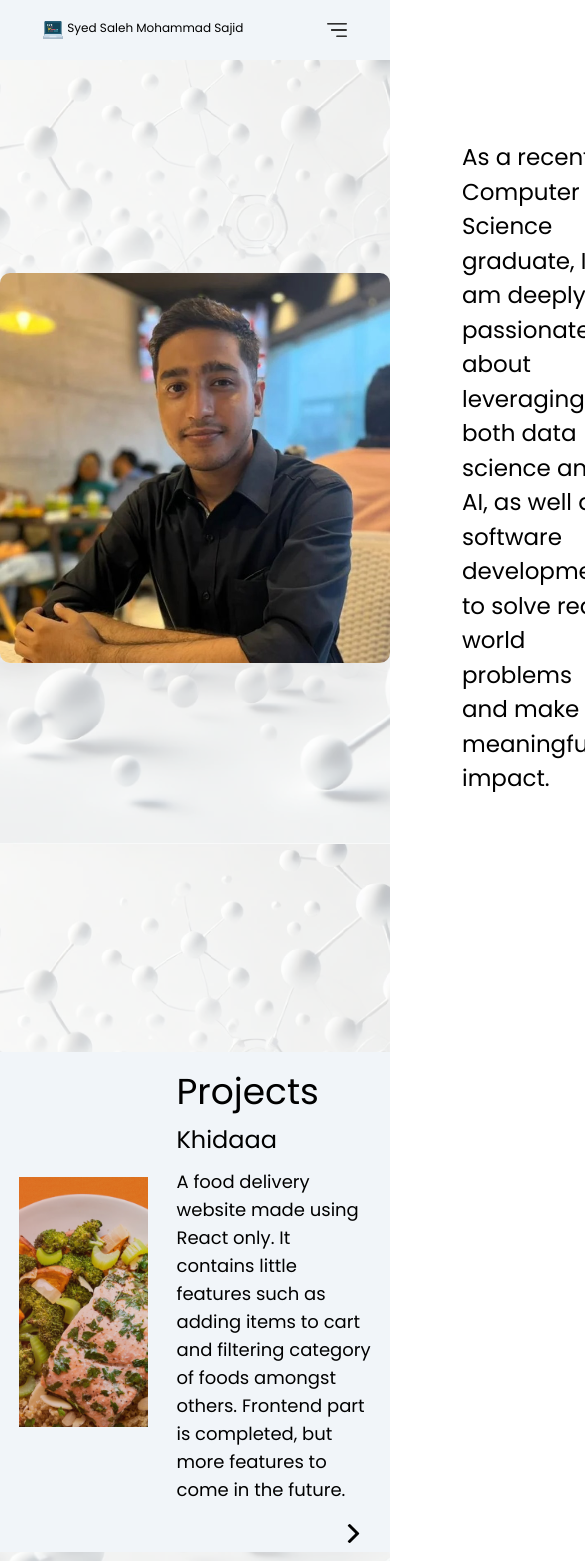
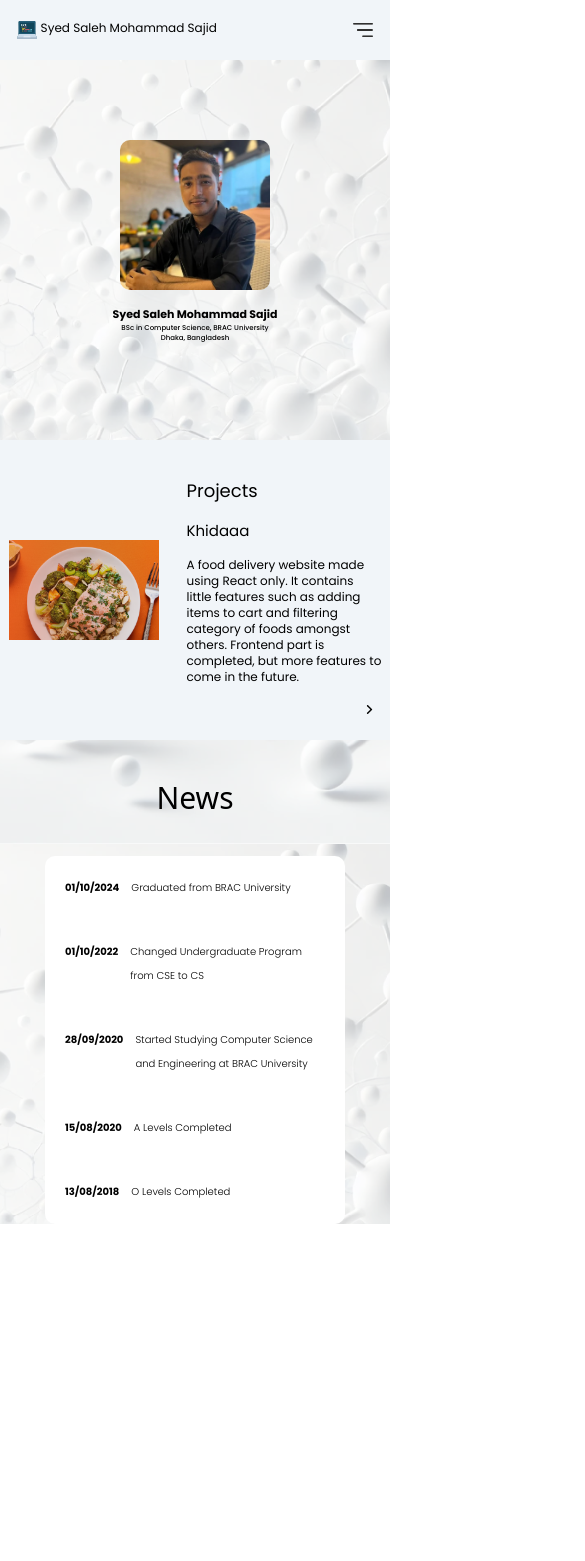
Before and after one commit to sezid/my-profile, a React (Vite) app: page / in a window 390 px wide. Shown: the top 1561 px of the page, 585 px wide, since content can reach past the window. After the commit the page ends 1224 px from the top, so only its background shows below. Built offline with nearby package versions, Linux system fonts and the light colour scheme.

Commit message:
homepage mobile deployed

```diff
--- a/src/components/Certificates/Certificate.css
+++ /dev/null
@@ -1,93 +0,0 @@
-.certificates{
-    display: flex;
-    flex-direction: column;
-    gap: 20px;
-    background-color: white;
-    animation: fadeIn 1s ease-in forwards;
-}
-
-.certificates h1{
-    padding-top: 20px;
-    display: flex;
-    justify-content: center;
-    color: rgb(39, 38, 38);
-    font-size: 40px;
-}
-
-.certificate-list{
-    display: flex;
-    justify-content: space-evenly;
-    align-items: center;
-    gap: 20px;
-    text-align: center;
-    margin: 20px 0px;
-    color: rgb(39, 38, 38);
-    margin: 20px 0px;
-}
-
-
-
-.certificate-1, .certificate-2, .certificate-3{
-    background-color: white;
-    border: 1px solid lightgray;
-    border-radius: 10px;
-    width: 200px;
-    box-shadow: 0px 4px 8px rgba(0, 0, 0, 0.1);
-    width: 18%;
-    overflow:hidden;
-    transition: transform 0.3s ease, box-shadow 0.3s ease;
-
-}
-
-.certificate-1 p, .certificate-2 p, .certificate-3 p{
-    padding: 0px 10px 0px 10px;
-}
-
-
-.certificate-1:hover, .certificate-2:hover,.certificate:hover {
-    transform: translateY(-10px);
-    box-shadow: 0 8px 16px rgba(0, 0, 0, 0.2);
-}
-
-
-
-.certificate-1 img, .certificate-2 img, .certificate img{
-    width: 100%;
-    border: none;
-    object-fit: cover;
-}
-
-.c_source {
-    margin-top: 10px;
-    display: flex;
-    flex-direction: row;
-    padding: 10px 20px 20px 20px;
-    justify-content: right;
-
-}
-
-.c_source img{
-    width: 15%;
-}
-
-
-.c_source img:hover{
-    box-shadow: 0px 0px 4px 4px rgba(81, 235, 235, 0.664);
-    /* border-color: green; */
-    border-radius: 10px;
-    /* background-color: rgba(81, 235, 235, 0.664);; */
-}
-
-
-
-/* .source a {
-    width: 15%;
-
-}
-
-
-
-.source p{
-    font-size: 15px;
-    margin-left: 10px;
-} */
--- a/src/components/Certificates/Contact.jsx
+++ b/src/components/Certificates/Contact.jsx
@@ -1,5 +1,4 @@
 import React from 'react'
-import './Certificate.css'
 import { assets } from '../../assets/images'
 
 const Contact = () => {
--- a/src/components/Certificates/News.jsx
+++ b/src/components/Certificates/News.jsx
@@ -4,10 +4,10 @@ import { news } from '../../assets/images'
 const News = () => {
   return (
     <div className='flex flex-col items-center justify-center text-4xl mt-10'>
-      <h1 className='text-5xl'>News</h1>
-        <div className='flex flex-col w-1/2 bg-white mt-10 justify-start p-[60px] rounded-[10px] font-poppins gap-10 text-base'>
+      <h1 className='text-3xl md:text-5xl'>News</h1>
+        <div className='flex flex-col w-[300px] md:w-1/2 bg-white mt-10 justify-start p-[20px] md:p-[60px] rounded-[10px] font-poppins gap-10 text-base'>
         {news.slice().reverse().map((item, index) => (
-          <div className='flex flex-row gap-3' key={index}>
+          <div className='text-[10px] md:text-base flex flex-row gap-3' key={index}>
             <p className='font-bold'>{item.date}</p>
             <p className='font-light'>{item.title}</p>
           </div>
--- a/src/components/Navbar/Navbar.jsx
+++ b/src/components/Navbar/Navbar.jsx
@@ -16,7 +16,7 @@ function Navbar() {
 
 
   return (
-    <div className='flex items-center justify-evenly gap-10 pt-5 sm:justify-evenly items-center bg-slate-100 pb-5 font-poppins'>
+    <div className='flex items-center justify-evenly gap-[120px] md:gap-10 pt-5 sm:justify-evenly items-center bg-slate-100 pb-5 font-poppins'>
         <div className='flex gap-1'>
           <Link to="/">
           <img className='w-5 md:w-8' src="/programming.svg" alt="" /></Link>
--- a/src/components/Profile/Profile.jsx
+++ b/src/components/Profile/Profile.jsx
@@ -5,11 +5,16 @@ const Profile = () => {
   return (
     <div className='flex justify-center mt-20 items-center'>
 
-            <div className="flex items-center gap-7 mb-40 md:w-[900px] md:justify-center md:mt-20">
-                <img className="rounded-[10px] sm:w-52 md:w-1/4" src={assets.headshot} alt="" />
-                <div className="w-[2px] h-[220px] bg-gray-300 mx-2"></div>
-                <div className="w-1/2 font-poppins text-[23px]">
+            <div className="flex items-center justify-center gap-2 flex-col md:flex md:flex-row md:items-center md:gap-7 md:mb-40 md:w-[900px] md:justify-center md:mt-20">
+                <img className="rounded-[10px] w-[150px] md:w-1/4" src={assets.headshot} alt="" />
+                <div className="md:w-[2px] md:h-[220px] md:bg-gray-300 md:mx-2"></div>
+                <div className="hidden md:flex text-center w-[150px] text-[11px] md:w-1/2 font-poppins md:text-[23px] md:text-left">
                     <p>As a recent Computer Science graduate, I am deeply passionate about leveraging both data science and AI, as well as software development, to solve real-world problems and make a meaningful impact.</p>
+                </div>
+                <div className='sm:flex items-center text-center w-[200px] text-[11px] font-poppins md:hidden'>
+                    <h1 className='font-bold'>Syed Saleh Mohammad Sajid</h1>
+                    <h3 className='font-medium text-[7px]'>BSc in Computer Science, BRAC University</h3>
+                    <h3 className='font-medium text-[7px]'>Dhaka, Bangladesh</h3>
                 </div>
             </div>
 
--- a/src/components/Projects/Projects.jsx
+++ b/src/components/Projects/Projects.jsx
@@ -21,16 +21,16 @@ const Projects = () => {
 
 
   return (
-    <div className="flex flex-row gap-7 bg-slate-100 py-10 items-center justify-center h-[500px]">
-        <div class="relative w-1/3 h-[250px] overflow-hidden">
+    <div className="flex flex-row gap-7 bg-slate-100 py-10 items-center justify-center h-[300px] md:h-[500px]">
+        <div class="relative w-[150px] h-[100px] md:w-1/3 md:h-[250px] md:overflow-hidden">
             <img src={projects[currentIndex].image} alt='' className="object-cover w-full h-full"/>
         </div>
         <div className='flex flex-col w-1/2 text-lg items-left pt-5 gap-3'>
-                <h1 className='text-4xl font-poppins'>Projects</h1>
-                <h2 className='font-poppins text-2xl'>{projects[currentIndex].name}</h2>
-                <p className='font-poppins'>{projects[currentIndex].summary}</p>
+                <h1 className='md:text-4xl font-poppins'>Projects</h1>
+                <h2 className='font-poppins text-[15px] md:text-2xl'>{projects[currentIndex].name}</h2>
+                <p className='text-xs sm:text-lg font-poppins'>{projects[currentIndex].summary}</p>
             <div className='flex justify-end'>
-                <img className='w-[35px] p-2 hover:bg-white hover:border-2 rounded-[5px]' src={assets.arrow} onClick={handleNextImage}/>
+                <img className='w-[25px] md:w-[35px] p-2 hover:bg-white hover:border-2 rounded-[5px]' src={assets.arrow} onClick={handleNextImage}/>
             </div>
 
         </div>
```
